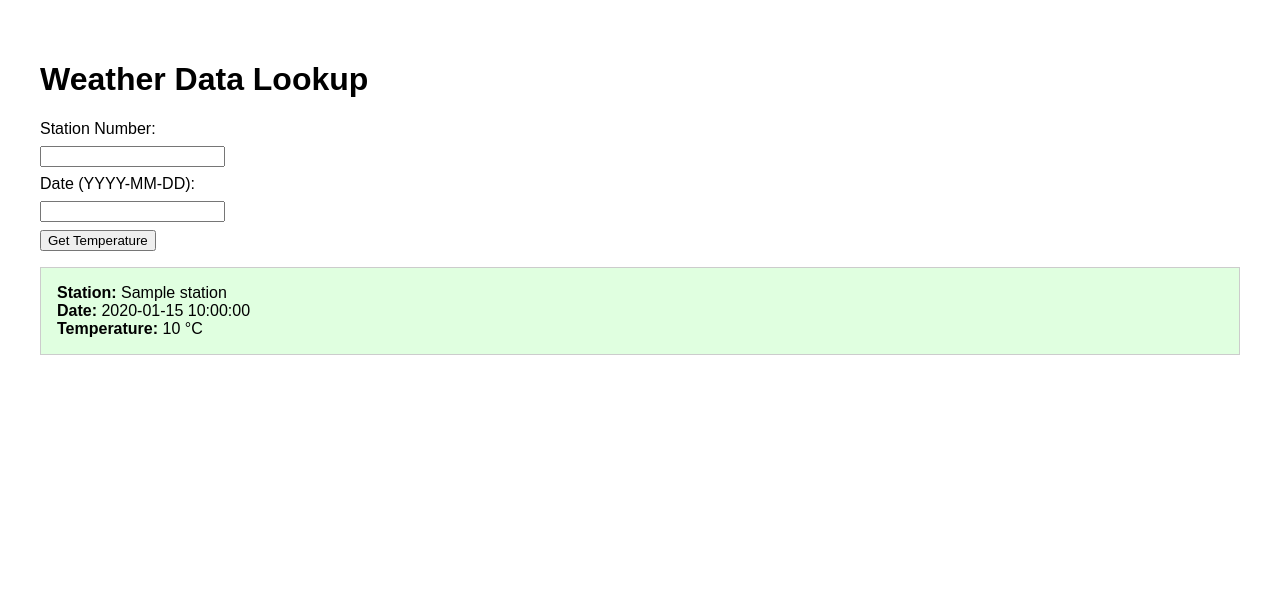
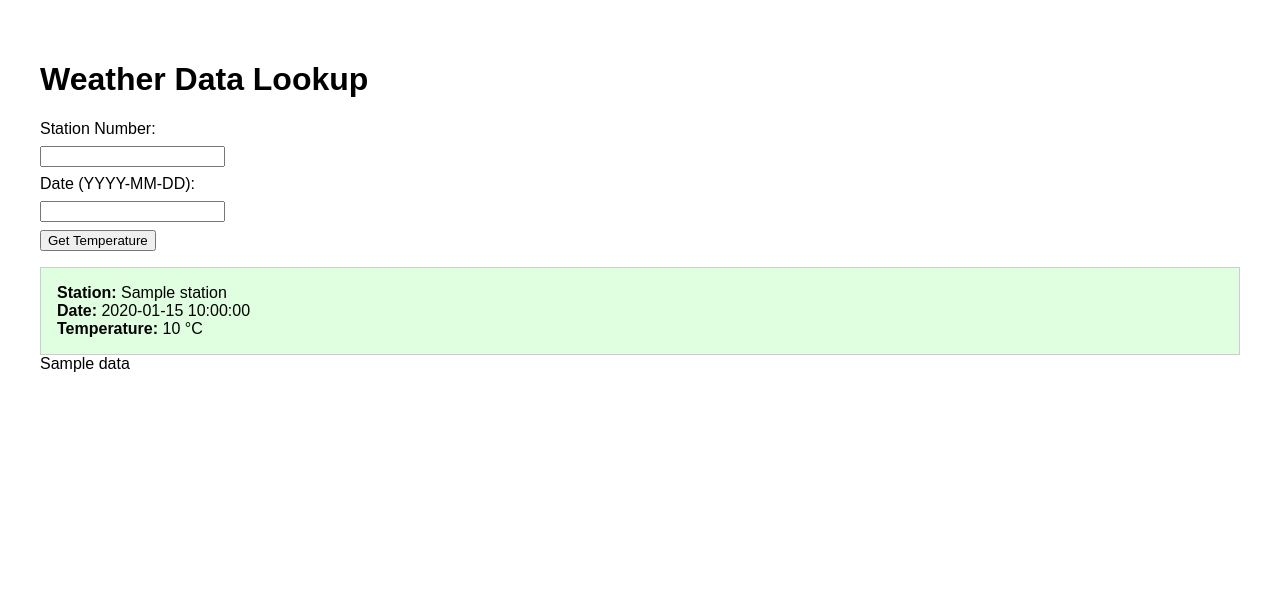
Before and after one commit to tihomirtx88/WatherAPI, a Flask app: template templates/home.html in a window 1280 px wide. Shown: the top 605 px of the page. Run offline with Flask 3, Linux system fonts and the light colour scheme; the template is opened without the code that fills it: most values are stand-ins (such as "Sample title", 1, 10 or a date in 2020).

Commit message:
Show data table

```diff
--- a/main.py
+++ b/main.py
@@ -1,7 +1,10 @@
 from flask import Flask, render_template, request
 import pandas as pd
 
-app = Flask(__name__)
+app = Flask(__name__);
+
+stations = pd.read_csv("data/stations.txt", skiprows=17);
+stations = stations[["STAID", "STANAME                                 "]];
 
 @app.route("/", methods=["GET", "POST"])
 def home():
@@ -37,7 +40,7 @@ def home():
             except Exception as e:
                 error = f"An error occurred: {str(e)}"
 
-    return render_template("home.html", result=result, error=error)
+    return render_template("home.html", result=result, error=error, data=stations.to_html())
 
 if __name__ == "__main__":
     app.run(debug=True)
--- a/templates/home.html
+++ b/templates/home.html
@@ -37,5 +37,7 @@
       <strong>Error:</strong> {{ error }}
     </div>
   {% endif %}
+
+  {{data|safe}}
 </body>
 </html>
```
